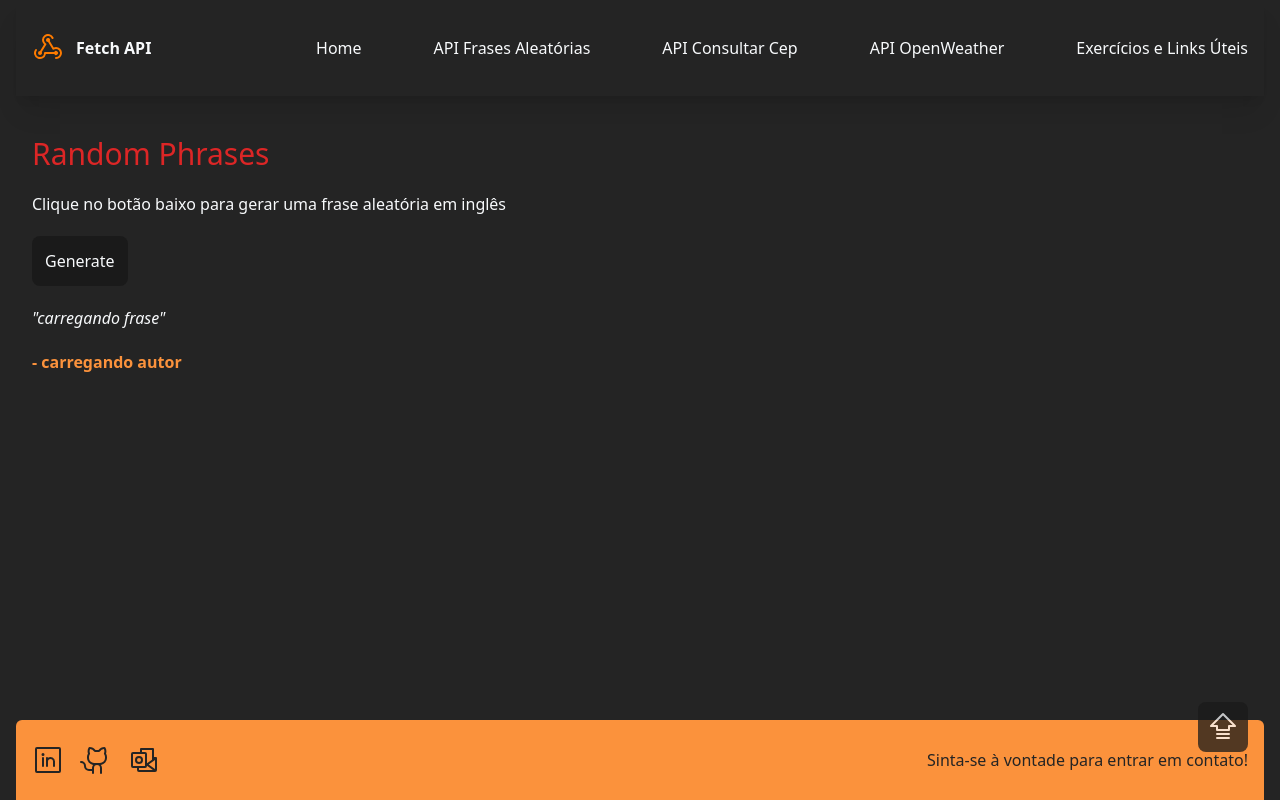
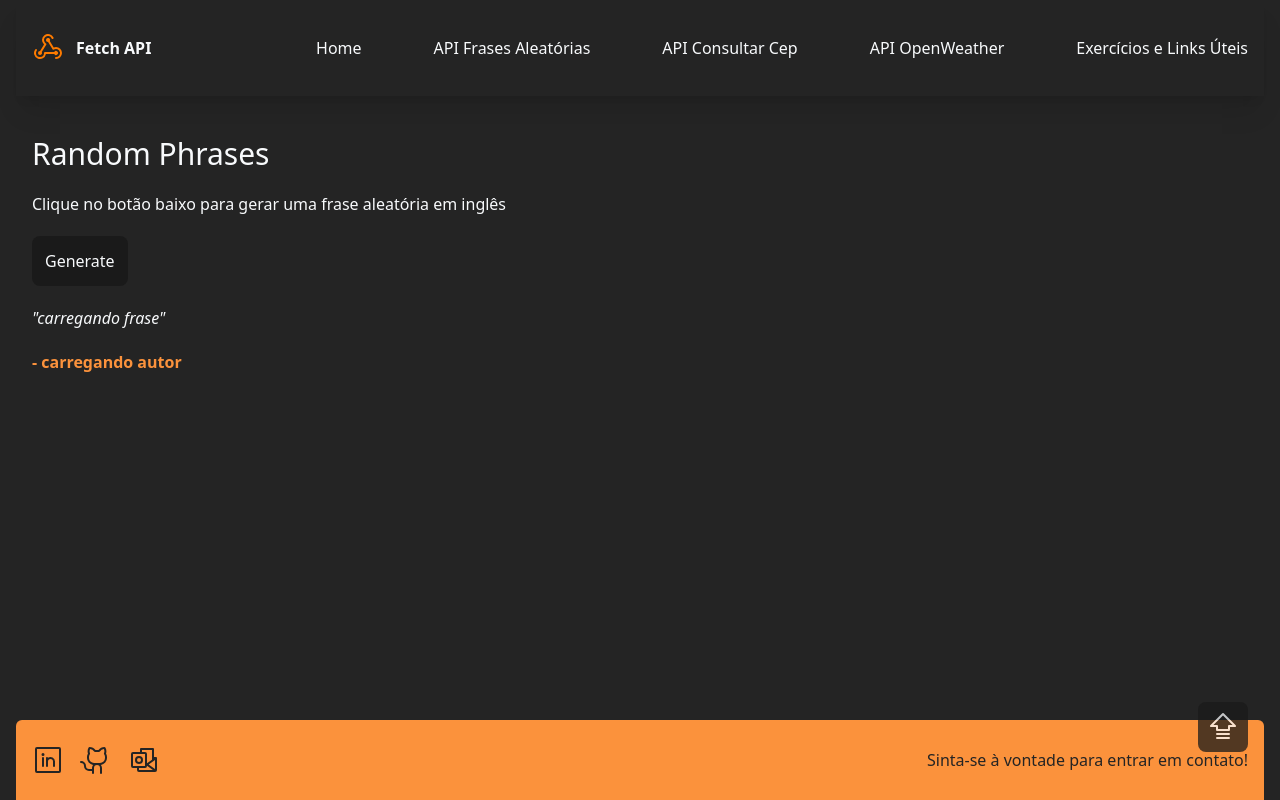
Before and after one commit to Jhonatansousa/fetch-api, a React (Vite) app: page /frases in a window 1280 px wide. Built offline with nearby package versions, Linux system fonts and the light colour scheme; no server answers.

Commit message:
fixed nav bug

```diff
--- a/src/components/Header/index.tsx
+++ b/src/components/Header/index.tsx
@@ -14,7 +14,7 @@ export const Header = (props: HeaderProps) => {
     props.statusMenu(!isActiveMenu)
   }
   const activedMenuStyle =
-    'top-24 opacity-100 bg-menu-bg py-10 bg-opacity-95 flex-col absolute gap-10 z-50 transition-all duration-300  border-b-8 rounded-b-md border-highlight-color'
+    'top-24 opacity-100 bg-menu-bg py-10 bg-opacity-95 flex-col absolute gap-10 z-50 transition-all duration-300  border-b-8 rounded-b-md border-highlight-color lg:border-none'
   const disabledMenuStyle =
     'top-24 py-10 flex-col invisible absolute gap-10 opacity-0  duration-300'
   return (
--- a/src/pages/Frases/index.tsx
+++ b/src/pages/Frases/index.tsx
@@ -27,7 +27,7 @@ export function Frases() {
 
   return (
     <div className="flex flex-col gap-5">
-      <h1 className="text-red-600 text-3xl font-medium">Random Phrases</h1>
+      <h1 className="text-3xl font-medium">Random Phrases</h1>
       <p>Clique no botão baixo para gerar uma frase aleatória em inglês</p>
       <button
         className="p-3 w-fit font-medium transition rounded-lg border border-transparent bg-btn-color hover:border-violet-700 active:bg-violet-900 active:scale-95"
```
